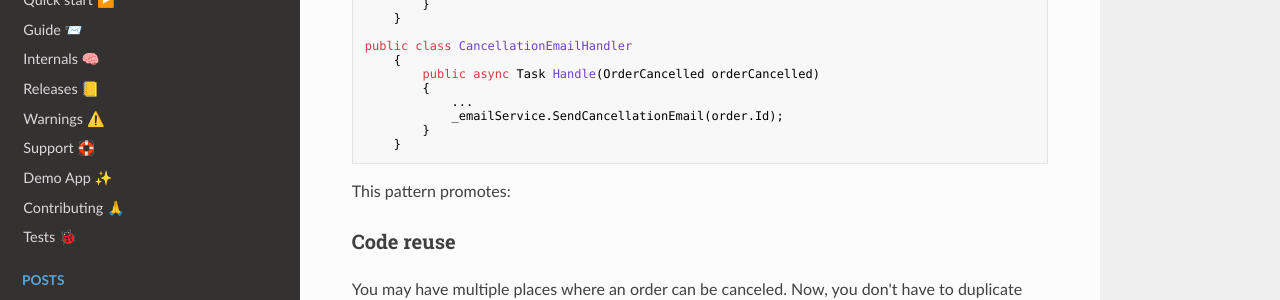
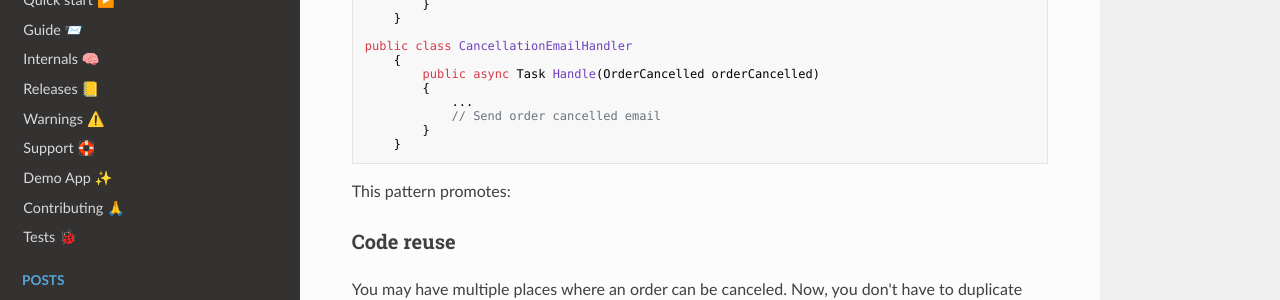
Before and after one commit to Timmoth/AsyncMonolith, an MkDocs documentation site: the page built from docs/posts/mediator.md, in a window 1280 px wide and 1400 px high, scrolled down 766 px. Shown: the part 179-479 px from the top of the window. Built offline with MkDocs 1.6.1, drawn with Linux system fonts in a browser that asks for light colours; nearby versions of some CDN libraries; some of the changed text lies outside the part shown.

Commit message:
Cleaned up posts

````diff
--- a/docs/posts/mediator.md
+++ b/docs/posts/mediator.md
@@ -42,7 +42,7 @@ public class CancellationEmailHandler
         public async Task Handle(OrderCancelled orderCancelled)
         {
             ...
-            _emailService.SendCancellationEmail(order.Id);
+            // Send order cancelled email
         }
     }
 ```
@@ -98,7 +98,7 @@ public class SendOrderCancelledEmail : BaseConsumer<OrderCancelled>
     public override Task Consume(OrderCancelled message, CancellationToken cancellationToken)
     {
         ...
-        _emailService.SendCancellationEmail(order.Id);
+        // Send order cancelled email
     }
 }
 ```
````
Also changed, not shown: docs/posts/idempotency.md (+2 -1 lines).
